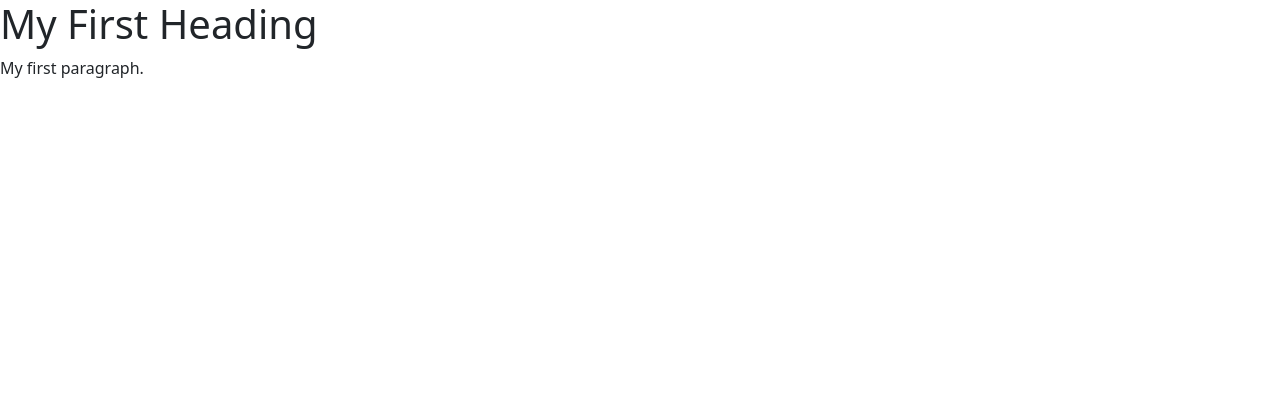
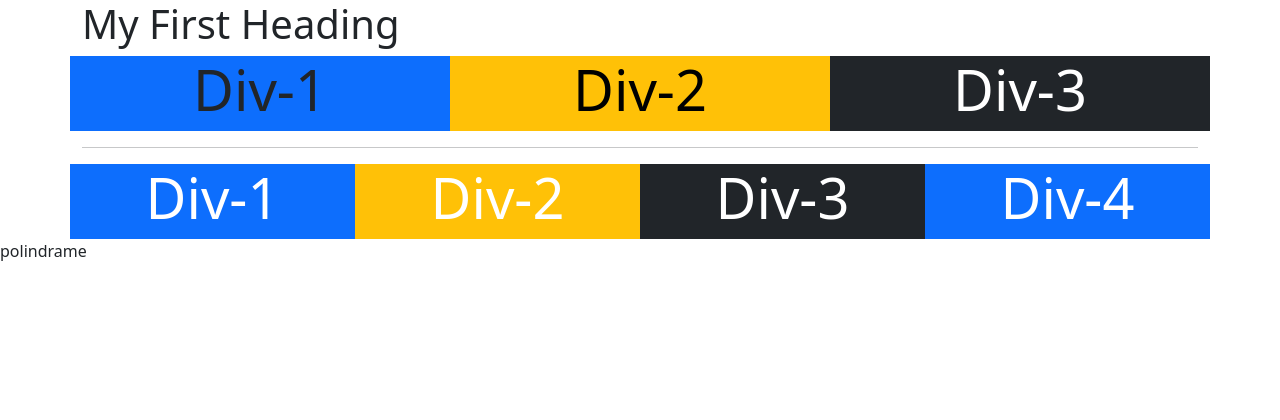
Before and after one commit to krishasai/Sample, a website: page index.html in a window 1280 px wide. Drawn offline with Linux system fonts and the light colour scheme.

Commit message:
"feature: polidram "

```diff
--- a/index.html
+++ b/index.html
@@ -7,13 +7,51 @@
 </head>
 <body>
 
+<div class="container-fluid">
+
+  <div class="container">
     <h1>My First Heading</h1>
-<p>My first paragraph.</p>
+   <!-- <div class="card">
+     <div class="card-header  bg-primary">
+      <h2 class="text-center text-white"> My Content </h2>
+    </div>
+    <p class="card-body" style=" text-align: justify;">
+      Lorem, ipsum dolor sit amet consectetur adipisicing elit. Vitae deserunt officiis quibusdam. Nobis nisi dolorem rem suscipit voluptatibus, accusantium sunt aspernatur dolore, nostrum molestiae ullam non possimus facere expedita repellat.
+      Lorem, ipsum dolor sit amet consectetur adipisicing elit. Vitae deserunt officiis quibusdam. Nobis nisi dolorem rem suscipit voluptatibus, accusantium sunt aspernatur dolore, nostrum molestiae ullam non possimus facere expedita repellat.
+      Lorem, ipsum dolor sit amet consectetur adipisicing elit. Vitae deserunt officiis quibusdam. Nobis nisi dolorem rem suscipit voluptatibus, accusantium sunt aspernatur dolore, nostrum molestiae ullam non possimus facere expedita repellat.
+      Lorem, ipsum dolor sit amet consectetur adipisicing elit. Vitae deserunt officiis quibusdam. Nobis nisi dolorem rem suscipit voluptatibus, accusantium sunt aspernatur dolore, nostrum molestiae ullam non possimus facere expedita repellat.
+      Lorem, ipsum dolor sit amet consectetur adipisicing elit. Vitae deserunt officiis quibusdam. Nobis nisi dolorem rem suscipit voluptatibus, accusantium sunt aspernatur dolore, nostrum molestiae ullam non possimus facere expedita repellat.
+      Lorem, ipsum dolor sit amet consectetur adipisicing elit. Vitae deserunt officiis quibusdam. Nobis nisi dolorem rem suscipit voluptatibus, accusantium sunt aspernatur dolore, nostrum molestiae ullam non possimus facere expedita repellat.
 
-<iframe width="560" height="315" src="" alt="video..."
+    </p>
+    <div class="card-footer text-end">
+      <buuton class="btn btn-primary">Like</buuton> &nbsp; &nbsp;
+      <buuton class="btn btn-warning text-white">Dislike</buuton>
+    </div>
+   </div> -->
+
+   <div class="row text-center">
+     <div class="col-4  bg-primary"> <h3 class="display-4">Div-1</h3> </div>
+     <div class="col-4   btn-warning"> <h3 class="display-4">Div-2</h3> </div>
+     <div class="col-4  bg-dark text-white"> <h3 class="display-4">Div-3</h3> </div>
+  </div>
+ <hr>
+  <div class="row text-center">
+    <div class="col-3 col bg-primary text-white"> <h3 class="display-4">Div-1</h3> </div>
+    <div class="col-3 btn-warning text-white"> <h3 class="display-4">Div-2</h3> </div>
+    <div class="col-3 bg-dark text-white"> <h3 class="display-4">Div-3</h3> </div>
+    <div class="col-3 col bg-primary text-white"> <h3 class="display-4">Div-4</h3> </div>
+ </div>
+  </div>
+
+
+
+</div>
+
+<!-- <iframe width="560" height="315" src="" alt="video..."
 title="YouTube video player" frameborder="0"
  allow="accelerometer; autoplay; clipboard-write; encrypted-media; gyroscope; picture-in-picture"
-  allowfullscreen></iframe>
+  allowfullscreen></iframe> -->
 <script src="./src/js/index.js"></script>
 <script src="./src/vendor/bootstrap.bundle.min.js" ></script>
 </body>
--- a/src/js/index.js
+++ b/src/js/index.js
@@ -0,0 +1,15 @@
+arr = [1,2,1]
+//[1,3,5,1]
+rt = arr.join('').split(',');
+
+console.log(rt.toString())
+console.log(arr.reverse().join('').split(',').toString())
+console.log(rt.toString() === arr.reverse().join('').split(',').toString())
+
+// if(rt.toString() === arr.reverse().join('').split(',').toString()){
+//     console.log('polindram')
+// }else{
+//     console.log("not a polindram")
+// }
+
+rt.toString() === arr.reverse().join('').split(',').toString() ? document.write('polindrame') : document.write('not a polidrame')
```
